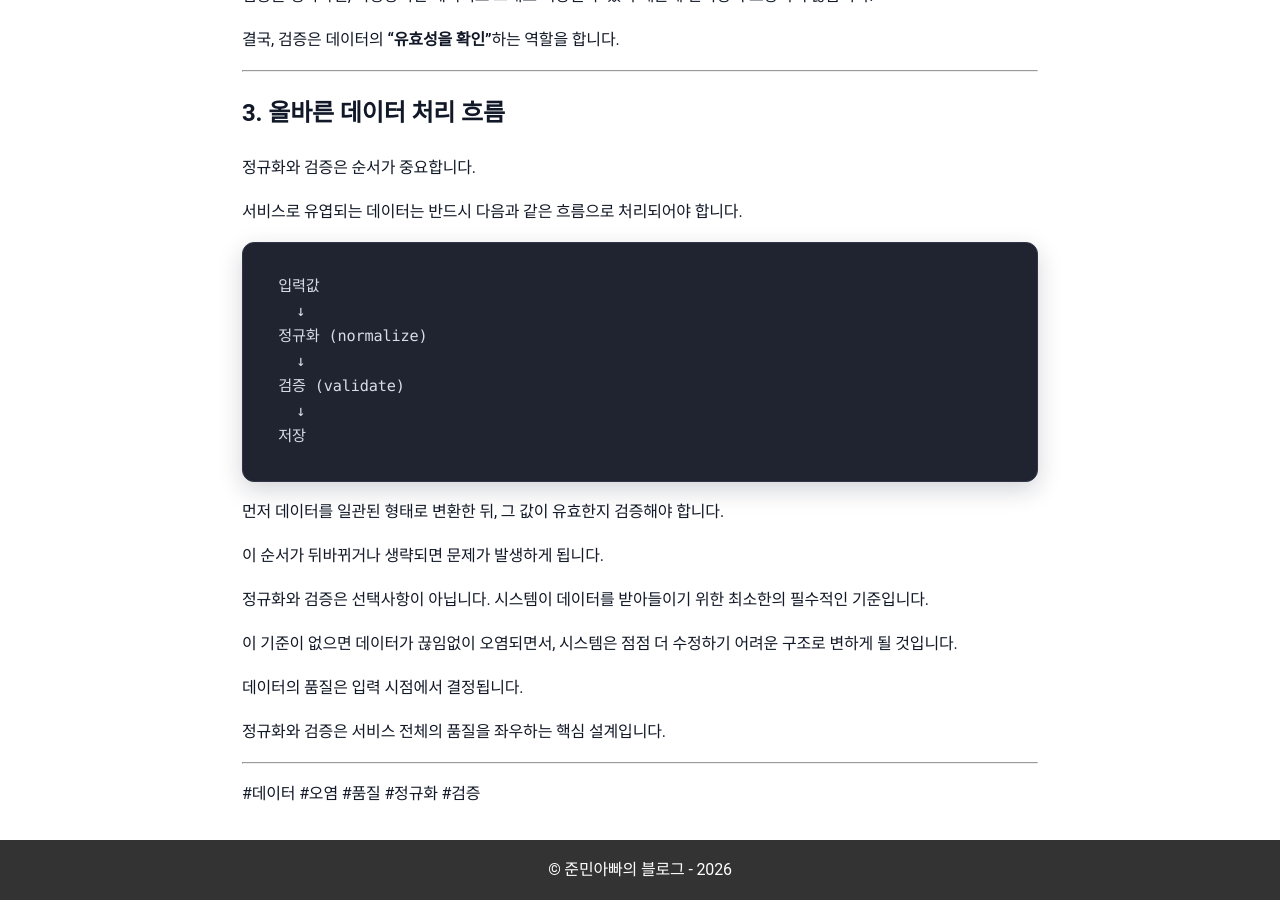
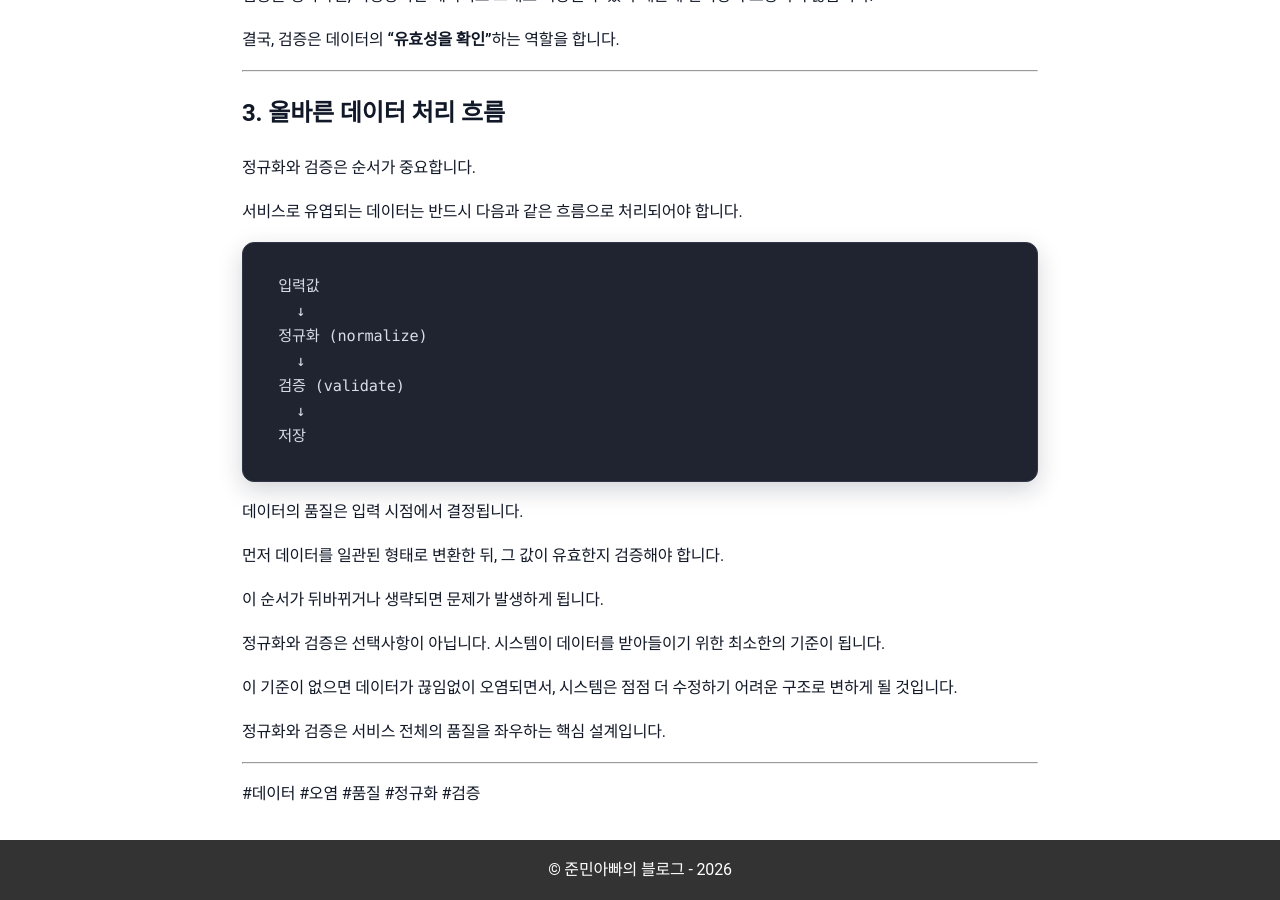
Before and after one commit to sanghoon-lee/sanghoon-lee.github.io, a Jekyll site: the page built from _posts/2026-03-22-normalize.md, in a window 1280 px wide and 900 px high, scrolled down 3247 px. Built offline with Jekyll 4.4.1, drawn with Linux system fonts in a browser that asks for light colours; nearby versions of some CDN libraries; comment, search, counter and statistics services are not loaded.

Commit message:
데이터 정규화와 검증 포스팅 수정

````diff
--- a/_posts/2026-03-22-normalize.md
+++ b/_posts/2026-03-22-normalize.md
@@ -132,15 +132,15 @@ categories: 개념정리
 저장
 ```
 
+데이터의 품질은 입력 시점에서 결정됩니다.
+
 먼저 데이터를 일관된 형태로 변환한 뒤, 그 값이 유효한지 검증해야 합니다.
 
 이 순서가 뒤바뀌거나 생략되면 문제가 발생하게 됩니다.
 
-정규화와 검증은 선택사항이 아닙니다. 시스템이 데이터를 받아들이기 위한 최소한의 필수적인 기준입니다.
+정규화와 검증은 선택사항이 아닙니다. 시스템이 데이터를 받아들이기 위한 최소한의 기준이 됩니다.
 
 이 기준이 없으면 데이터가 끊임없이 오염되면서, 시스템은 점점 더 수정하기 어려운 구조로 변하게 될 것입니다.
-
-데이터의 품질은 입력 시점에서 결정됩니다.
 
 정규화와 검증은 서비스 전체의 품질을 좌우하는 핵심 설계입니다.
 
````
